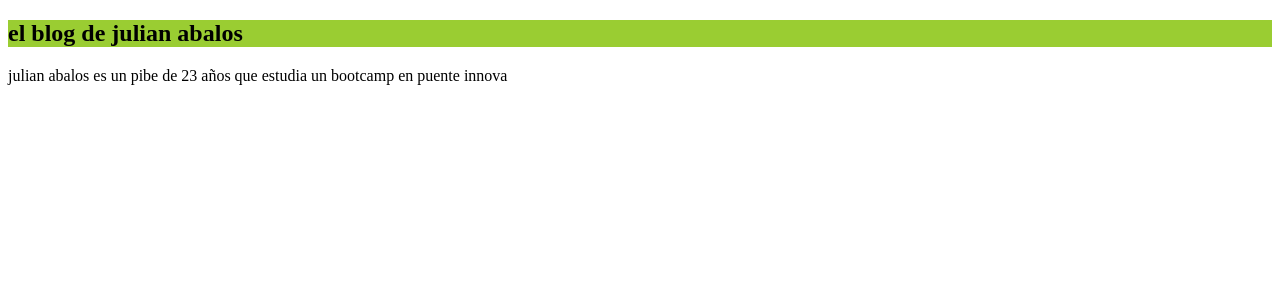
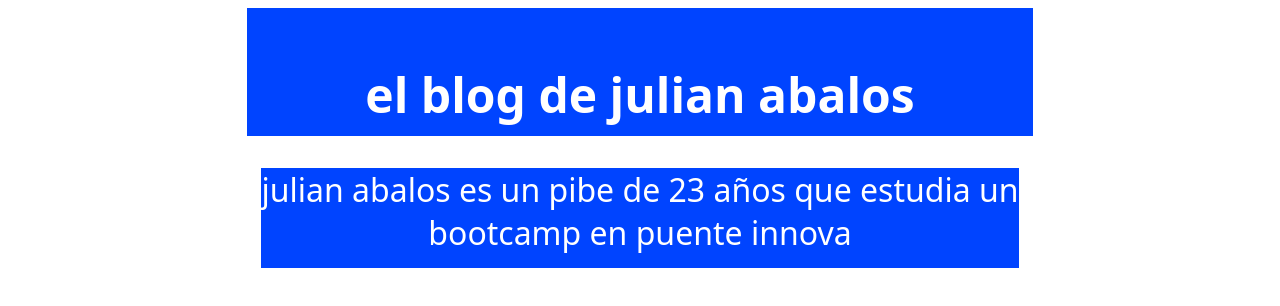
Before and after one commit to jabalos10/probando-rama-blog, a plain HTML site: page index.html in a window 1280 px wide. Drawn offline with Linux system fonts and the light colour scheme.

Commit message:
agrego estilos

```diff
--- a/estilos.css
+++ b/estilos.css
@@ -1,3 +1,25 @@
 h2{
-    background-color:yellowgreen;
+    background-color:rgb(0, 68, 255);
 }
+.cabecera{
+    width: 60%;
+    margin: auto;
+    background-color: rgb(0, 68, 255);
+    color: white;
+    font-family:system-ui, -apple-system, BlinkMacSystemFont, 'Segoe UI', Roboto, Oxygen, Ubuntu, Cantarell, 'Open Sans', 'Helvetica Neue', sans-serif ;
+    height: 100px;
+    font-size: 32px;
+    text-align:center ;
+    padding: 14px;
+
+}
+.container {
+    width: 60%;
+    margin: auto;
+    background-color: rgb(0, 68, 255);
+    color: white;
+    font-family:system-ui, -apple-system, BlinkMacSystemFont, 'Segoe UI', Roboto, Oxygen, Ubuntu, Cantarell, 'Open Sans', 'Helvetica Neue', sans-serif ;
+    height: 100px;
+    font-size: 32px;
+    text-align:center ;
+}
--- a/index.html
+++ b/index.html
@@ -8,8 +8,15 @@
 </head>
 <body>
 
-    <h2>el blog de julian abalos</h2>
+<div class="cabecera" >
+      <h2>el blog de julian abalos</h2>
+</div>
+
+<div class="container">
 
     <p>julian abalos es un pibe de 23 años que estudia un bootcamp en puente innova</p>
+</div>
+
+
 </body>
 </html>
```
